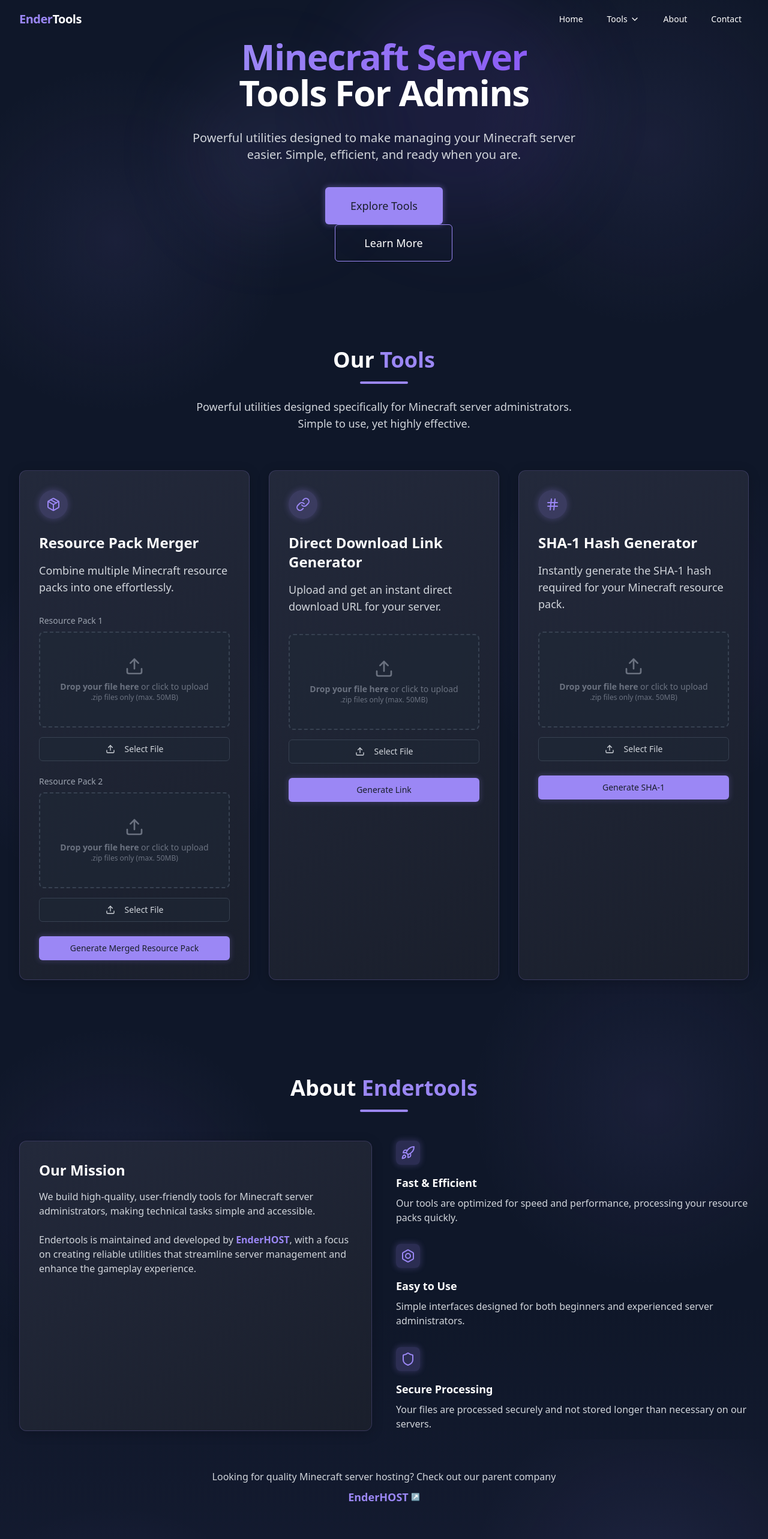
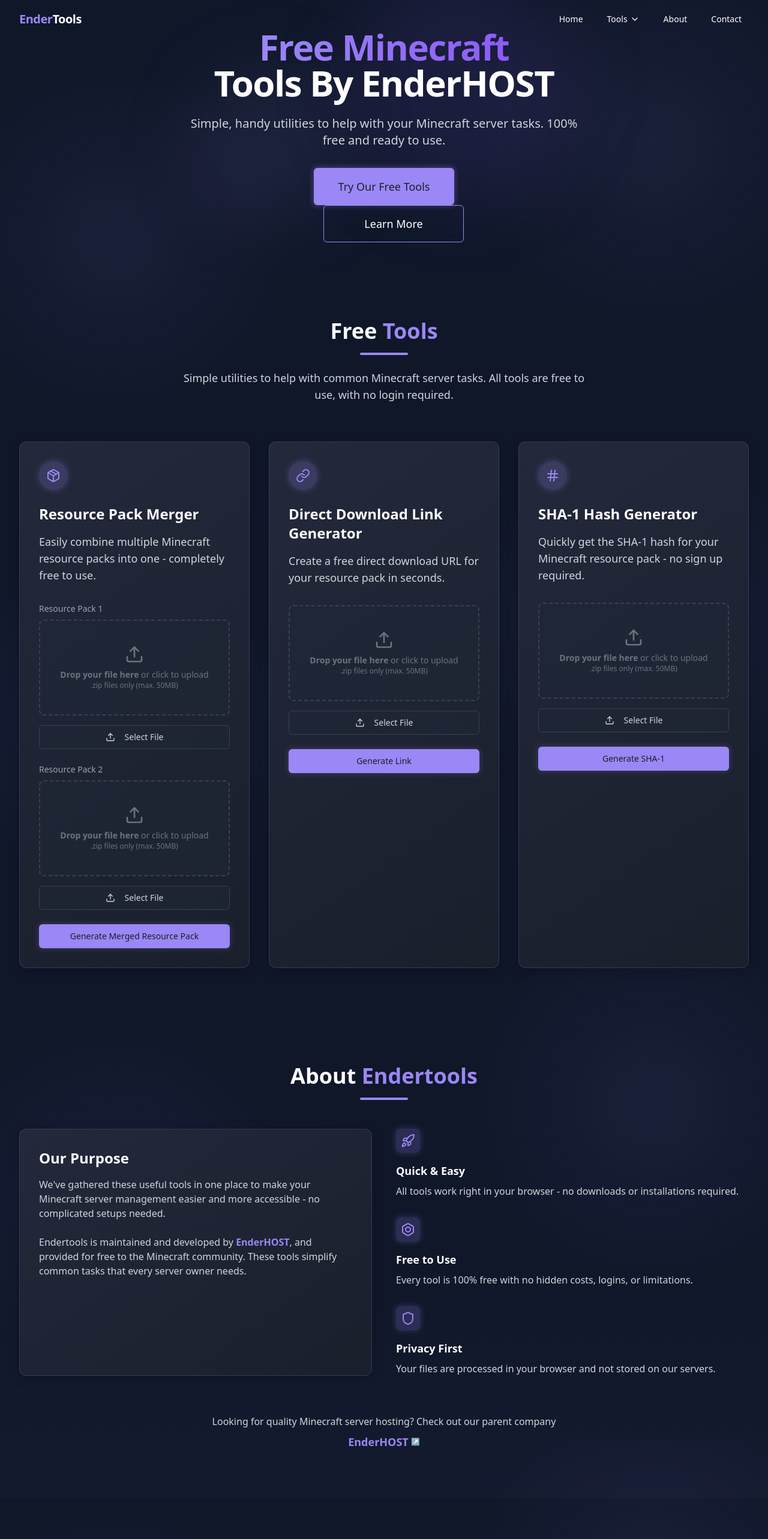
Before and after one commit to yukiokun02/endertools2, a React (Vite) app: page / in a window 1280 px wide. Shown: the top 2566 px of the page at 60% size. Built offline with nearby package versions, Linux system fonts and the light colour scheme.

Commit message:
Refactor: Update content to reflect free tools
- Updated headings, subheadings, and tool descriptions to emphasize that the tools are provided for free by EnderHOST.
- Fixed the layout of the "Connect With Us" card on desktop.

```diff
--- a/src/components/About.tsx
+++ b/src/components/About.tsx
@@ -30,14 +30,15 @@ const About = () => {
         <div className="flex flex-col md:flex-row gap-10 mb-16">
           <div className="md:w-1/2">
             <div className="card-gradient rounded-xl p-8 h-full border border-ender-purple/20">
-              <h3 className="text-2xl font-bold mb-4 text-white">Our Mission</h3>
+              <h3 className="text-2xl font-bold mb-4 text-white">Our Purpose</h3>
               <p className="text-gray-300 mb-6">
-                We build high-quality, user-friendly tools for Minecraft server administrators,
-                making technical tasks simple and accessible.
+                We've gathered these useful tools in one place to make your Minecraft server management
+                easier and more accessible - no complicated setups needed.
               </p>
               <p className="text-gray-300">
                 Endertools is maintained and developed by <span className="text-ender-purple font-semibold">EnderHOST</span>,
-                with a focus on creating reliable utilities that streamline server management and enhance the gameplay experience.
+                and provided for free to the Minecraft community. These tools simplify common tasks
+                that every server owner needs.
               </p>
             </div>
           </div>
@@ -45,18 +46,18 @@ const About = () => {
           <div className="md:w-1/2 grid grid-cols-1 gap-8">
             <AboutFeature
               icon={Rocket}
-              title="Fast & Efficient"
-              description="Our tools are optimized for speed and performance, processing your resource packs quickly."
+              title="Quick & Easy"
+              description="All tools work right in your browser - no downloads or installations required."
             />
             <AboutFeature
               icon={Bolt}
-              title="Easy to Use"
-              description="Simple interfaces designed for both beginners and experienced server administrators."
+              title="Free to Use"
+              description="Every tool is 100% free with no hidden costs, logins, or limitations."
             />
             <AboutFeature
               icon={Shield}
-              title="Secure Processing"
-              description="Your files are processed securely and not stored longer than necessary on our servers."
+              title="Privacy First"
+              description="Your files are processed in your browser and not stored on our servers."
             />
           </div>
         </div>
--- a/src/components/Contact.tsx
+++ b/src/components/Contact.tsx
@@ -13,7 +13,7 @@ const Contact = () => {
           <h2 className="text-3xl sm:text-4xl font-bold text-white mb-4">Contact Us</h2>
           <div className="h-1 w-20 bg-ender-purple mx-auto rounded-full"></div>
           <p className="mt-4 text-gray-300 max-w-2xl mx-auto">
-            Have questions or suggestions? We'd love to hear from you. Send us a message or connect through our social channels.
+            Have suggestions for new tools or improvements? We'd love to hear from you. Send us a message or connect through our channels.
           </p>
         </div>
 
@@ -71,7 +71,7 @@ const Contact = () => {
                 </div>
                 <div>
                   <h4 className="text-lg font-semibold text-white mb-1">Email Us</h4>
-                  <p className="text-gray-300 mb-3">Our friendly team is here to help</p>
+                  <p className="text-gray-300 mb-3">Questions or feedback about our tools</p>
                   <a
                     href="mailto:support@enderhost.in"
                     className="text-ender-purple hover:text-ender-accent transition-colors duration-200"
@@ -85,7 +85,7 @@ const Contact = () => {
             <div className="card-gradient rounded-xl p-8 border border-ender-purple/20 h-1/2">
               <div className="flex flex-col h-full">
                 <h4 className="text-lg font-semibold text-white mb-4">Connect With Us</h4>
-                <div className="grid grid-cols-2 md:grid-cols-3 gap-3">
+                <div className="grid grid-cols-1 sm:grid-cols-3 gap-3">
                   <a
                     href="#"
                     className="p-3 bg-gray-800 hover:bg-ender-purple/20 rounded-lg transition-colors duration-200 flex items-center gap-2 group"
--- a/src/components/Footer.tsx
+++ b/src/components/Footer.tsx
@@ -15,8 +15,8 @@ const Footer = () => {
               </span>
             </a>
             <p className="text-gray-400 mb-6">
-              Powerful utilities designed to make managing your Minecraft server easier.
-              Built by server admins, for server admins.
+              Free, easy-to-use tools for Minecraft server owners.
+              Simplifying common tasks for the Minecraft community.
             </p>
             <div className="flex space-x-4">
               <a
@@ -41,7 +41,7 @@ const Footer = () => {
           </div>
 
           <div>
-            <h3 className="text-lg font-semibold text-white mb-4">Features</h3>
+            <h3 className="text-lg font-semibold text-white mb-4">Free Tools</h3>
             <ul className="space-y-3">
               <li>
                 <a
@@ -79,14 +79,14 @@ const Footer = () => {
           <div>
             <h3 className="text-lg font-semibold text-white mb-6">Host With EnderHOST</h3>
             <p className="text-gray-400 mb-6">
-              Experience premium Minecraft server hosting with excellent support,
-              high-performance hardware, and competitive pricing.
+              Looking for reliable Minecraft server hosting? Try EnderHOST's premium
+              hosting with excellent support and competitive pricing.
             </p>
             <Button
               className="bg-ender-purple hover:bg-ender-purple/90 text-ender-dark transition-all duration-200 font-medium w-full"
               onClick={() => window.open("https://www.enderhost.in", "_blank")}
             >
-              Host Your Server Now
+              Visit EnderHOST
             </Button>
           </div>
         </div>
--- a/src/components/Hero.tsx
+++ b/src/components/Hero.tsx
@@ -3,28 +3,28 @@ import React from "react";
 
 const Hero = () => {
   return (
-    <section className="py-16 flex items-center relative overflow-hidden">
+    <section className="py-12 flex items-center relative overflow-hidden">
       <div className="max-w-7xl mx-auto px-4 sm:px-6 lg:px-8 relative z-10">
         <div className="text-center">
-          <h1 className="text-4xl sm:text-5xl md:text-6xl font-extrabold text-white mb-8 tracking-tight">
+          <h1 className="text-4xl sm:text-5xl md:text-6xl font-extrabold text-white mb-6 tracking-tight">
             <span className="inline-block text-transparent bg-clip-text bg-gradient-to-r from-ender-purple to-ender-accent">
-              Minecraft Server
+              Free Minecraft
             </span>{" "}
             <br className="hidden sm:block" />
-            Tools For Admins
+            Tools By EnderHOST
           </h1>
           <p className="mt-3 max-w-2xl mx-auto text-xl text-gray-300 sm:mt-4">
-            Powerful utilities designed to make managing your Minecraft server easier.
-            Simple, efficient, and ready when you are.
+            Simple, handy utilities to help with your Minecraft server tasks.
+            100% free and ready to use.
           </p>
-          <div className="mt-10 max-w-sm mx-auto sm:max-w-none sm:flex sm:justify-center">
+          <div className="mt-8 max-w-sm mx-auto sm:max-w-none sm:flex sm:justify-center">
             <div className="space-y-4 sm:space-y-0 sm:space-x-4">
               <a
                 href="#tools"
                 className="w-full flex items-center justify-center px-8 py-3 border border-transparent text-base font-medium rounded-md text-ender-dark bg-ender-purple hover:bg-ender-purple/90 md:py-4 md:text-lg md:px-10 transition-all duration-200 animate-pulse-glow"
                 style={{ "--glow-color": "rgba(155, 135, 245, 0.3)" } as React.CSSProperties}
               >
-                Explore Tools
+                Try Our Free Tools
               </a>
               <a
                 href="#about"
--- a/src/pages/Index.tsx
+++ b/src/pages/Index.tsx
@@ -13,21 +13,21 @@ const Index = () => {
     {
       id: "merge-tool",
       title: "Resource Pack Merger",
-      description: "Combine multiple Minecraft resource packs into one effortlessly.",
+      description: "Easily combine multiple Minecraft resource packs into one - completely free to use.",
       icon: Package,
       buttonText: "Merge Packs"
     },
     {
       id: "link-tool",
       title: "Direct Download Link Generator",
-      description: "Upload and get an instant direct download URL for your server.",
+      description: "Create a free direct download URL for your resource pack in seconds.",
       icon: LinkIcon,
       buttonText: "Generate Link"
     },
     {
       id: "hash-tool",
       title: "SHA-1 Hash Generator",
-      description: "Instantly generate the SHA-1 hash required for your Minecraft resource pack.",
+      description: "Quickly get the SHA-1 hash for your Minecraft resource pack - no sign up required.",
       icon: Hash,
       buttonText: "Generate SHA-1"
     }
@@ -42,11 +42,11 @@ const Index = () => {
       <section id="tools" className="py-20">
         <div className="max-w-7xl mx-auto px-4 sm:px-6 lg:px-8">
           <div className="text-center mb-16">
-            <h2 className="text-3xl sm:text-4xl font-bold text-white mb-4">Our <span className="text-ender-purple">Tools</span></h2>
+            <h2 className="text-3xl sm:text-4xl font-bold text-white mb-4">Free <span className="text-ender-purple">Tools</span></h2>
             <div className="h-1 w-20 bg-ender-purple mx-auto rounded-full"></div>
             <p className="mt-6 text-gray-300 max-w-2xl mx-auto text-lg">
-              Powerful utilities designed specifically for Minecraft server administrators.
-              Simple to use, yet highly effective.
+              Simple utilities to help with common Minecraft server tasks.
+              All tools are free to use, with no login required.
             </p>
           </div>
 
```
